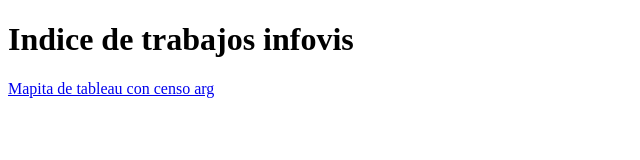
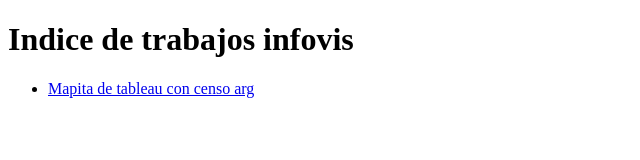
Before and after one commit to rdrg/infovis, a plain HTML site: page index.html in a window 1280 px wide. Shown: the whole page, without its empty margins (0-640 px from the left). Drawn offline with Linux system fonts and the light colour scheme.

Commit message:
Update index.html

```diff
--- a/index.html
+++ b/index.html
@@ -7,6 +7,8 @@
 </head>
 <body>
   <h1>Indice de trabajos infovis</h1>
-  <a href="tableau/">Mapita de tableau con censo arg</a>
+  <ul>
+    <li><a href="tableau/">Mapita de tableau con censo arg</a></li>
+  </ul>
 </body>
 </html>
```
